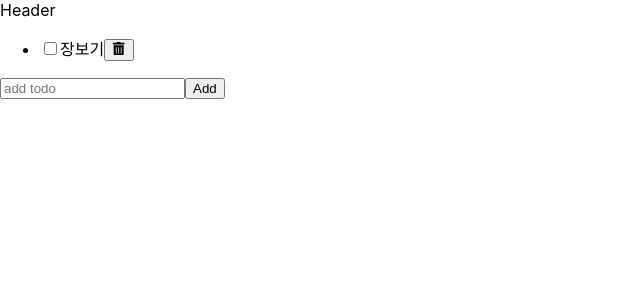
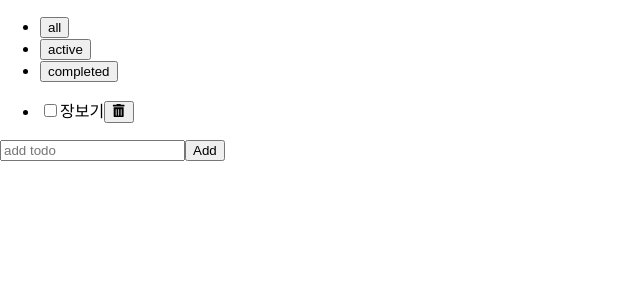
Before and after one commit to Lyuhitto/todo-list, a React (Create React App) app: page / in a window 1280 px wide. Shown: the top 300 px of the page, without its empty margins (0-640 px from the left). Built offline with nearby package versions, Linux system fonts and the light colour scheme; the HTML template or start-up script is replaced by a standard one.

Commit message:
Add filter feature
Add filter feature.

```diff
--- a/src/App.js
+++ b/src/App.js
@@ -1,12 +1,19 @@
-import React from 'react';
+import React, {useState} from 'react';
 import Header from './component/Header/Header';
 import TodoList from './component/TodoList/TodoList';
 
+const filters = ['all', 'active', 'completed']
+
 export default function App() {
+  const [filter, setFilter] = useState(filters[0])
   return (
     <div>
-      <Header />
-      <TodoList />
+      <Header
+        filters={filters}
+        filter={filter}
+        onFilterChange={(filter) => setFilter(filter)}
+      />
+      <TodoList filter={filter}/>
     </div>
   );
 }
--- a/src/component/Header/Header.jsx
+++ b/src/component/Header/Header.jsx
@@ -1,7 +1,15 @@
-import React from 'react'
+import React from 'react';
 
-export default function Header() {
+export default function Header({ filters, filter, onFilterChange }) {
   return (
-    <div>Header</div>
-  )
+    <header>
+      <ul>
+        {filters.map((value, index) => (
+          <li key={index}>
+            <button onClick={() => onFilterChange(value)}>{value}</button>
+          </li>
+        ))}
+      </ul>
+    </header>
+  );
 }
--- a/src/component/TodoList/TodoList.jsx
+++ b/src/component/TodoList/TodoList.jsx
@@ -2,7 +2,7 @@
 import AddTodo from './../AddTodo/AddTodo';
 import TodoItem from './../TodoItem/TodoItem';
 
-export default function TodoList() {
+export default function TodoList({ filter }) {
   const [todos, setTodos] = useState([
     { id: '1', text: '장보기', status: 'active' },
   ]);
@@ -15,11 +15,12 @@
   const handleUpddate = (updated) => {
     setTodos(todos.map((t) => (t.id === updated.id ? updated : t)));
   };
+  const filtered = getFilteredItems(todos, filter)
 
   return (
     <section>
       <ul>
-        {todos.map((item) => (
+        {filtered.map((item) => (
           <TodoItem
             todo={item}
             onDelete={handleDelete}
@@ -31,3 +32,10 @@
     </section>
   );
 }
+
+function getFilteredItems (todos, filter) {
+  if(filter === 'all') {
+    return todos
+  }
+  return todos.filter(todo => todo.status === filter)
+}
```
